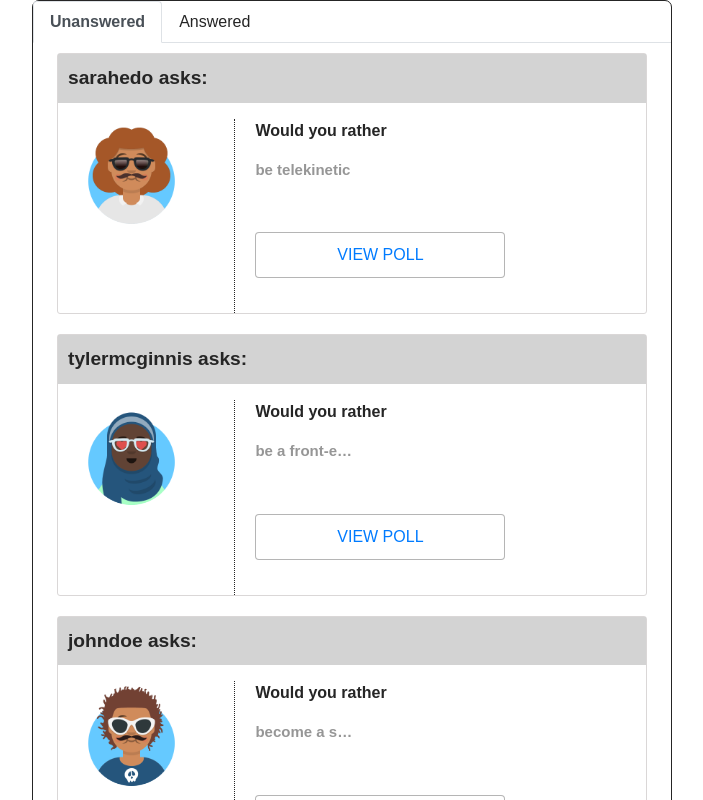
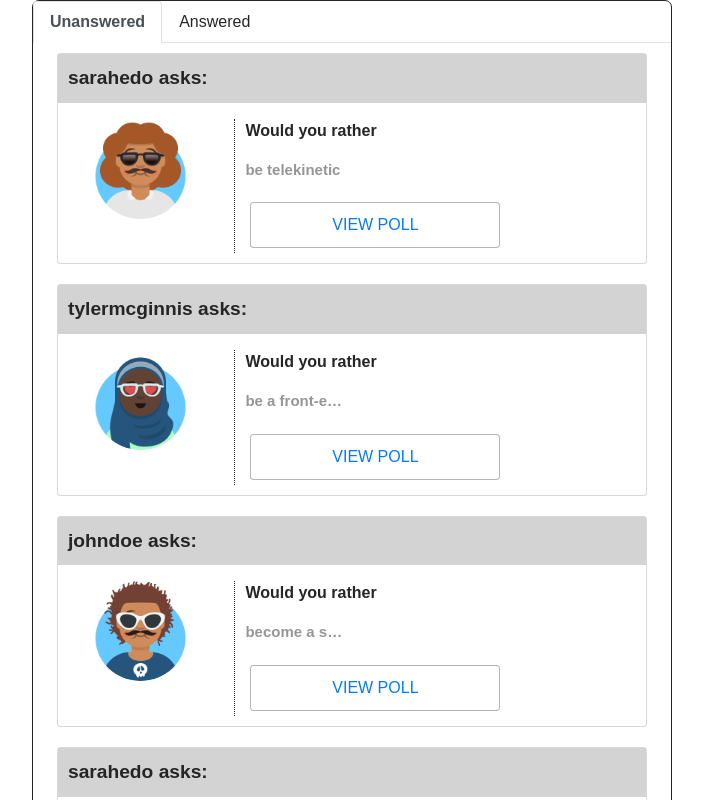
Before and after one commit to TimLiu2019/would-you-rather-react-redux, a React (Create React App) app: page / in a window 1280 px wide. Shown: the top 800 px of the page, without its empty margins (288-991 px from the left). Built offline with nearby package versions, Linux system fonts and the light colour scheme.

Commit message:
question card

```diff
--- a/src/App.css
+++ b/src/App.css
@@ -91,24 +91,25 @@ li {
 /* question card */
 
 .avatar-div {
-  width: 25%;
+  width: 28%;
   float: left;
+  margin:auto
 
 }
 .avatar {
   height: 100px;
-  border-radius: 50px;
-  margin: 5px;
+  width: 60%;
+  margin: auto;
   display: block;
-  margin-left: auto;
-  margin-right: auto;
+  border-radius: 50%;
+
 }
 .card-text {
   width: 70%;
   float: right;
-  margin-left: 10px;
+  margin:0;
   border-left: 1px dotted;
-  padding-left: 20px;
+  padding-left: 10px;
   height:100%
 }
 .question-text{
@@ -131,6 +132,9 @@ li {
   cursor: pointer;
   flex-direction: column;
 }
+.card-container{
+  margin-bottom: 10px
+}
 
 .question > p {
   background-color:lightgray;
@@ -139,3 +143,6 @@ li {
   padding: 10px;
 
 }
+.btn-m{
+  margin:5px !important;
+}
--- a/src/components/home/QuestionCard.jsx
+++ b/src/components/home/QuestionCard.jsx
@@ -9,14 +9,14 @@ const QuestionCard = props => {
   return (
     <div className="question">
       <p >{props.author} asks:</p>
-      <div>
+      <div className='card-container'>
         <div className="avatar-div">
           <img src={props.avatar} alt={`Avatar of ${props.author}`} className="avatar" />
         </div>
         <div className="card-text">
           <p > Would you rather</p>
           <p className='question-text'>{props.text}</p>
-          <Button variant="outline-primary">View Poll</Button>
+          <Button variant="outline-primary" className='btn-m'>View Poll</Button>
         </div>
       </div>
     </div>
```
